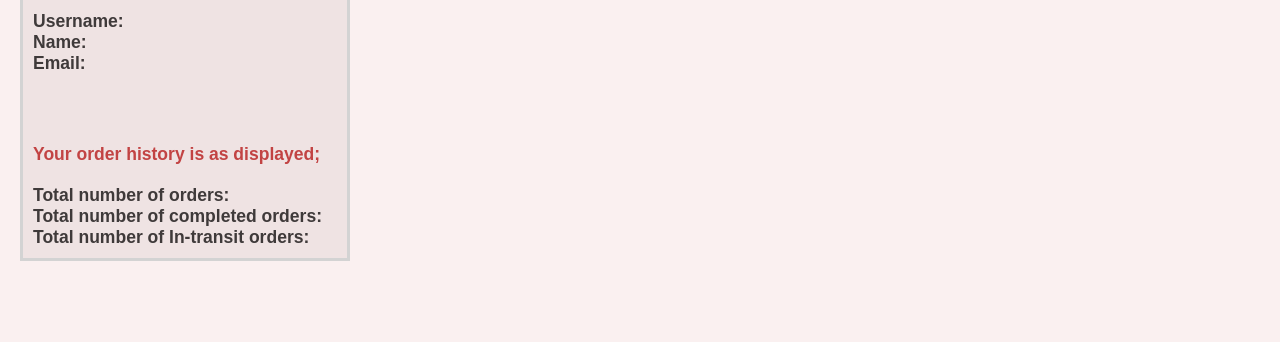
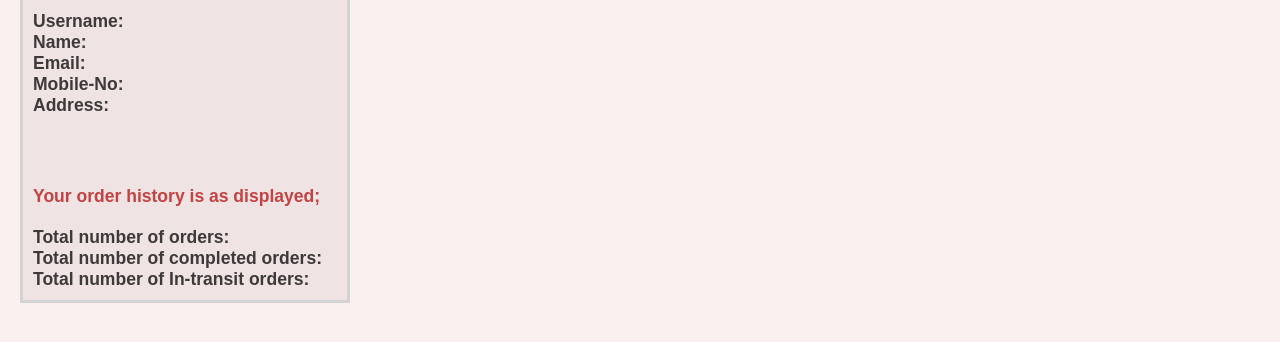
Before and after one commit to primus02/sendit-vanilla-frontend, a plain HTML site: page profile.html in a window 1280 px wide. Shown: the part 118-460 px from the top of the page. Drawn offline with Linux system fonts and the light colour scheme; no server answers.

Commit message:
Update profile.html

```diff
--- a/profile.html
+++ b/profile.html
@@ -26,6 +26,8 @@
                    <h3><label>Username: </label> <span class="username"></span></h3>
                    <h3><label>Name: </label><span class="name"></span></h3>
                    <h3><label>Email: </label> <span class="email"></span></h3>
+				   <h3><label>Mobile-No: </label> <span class="mobile"></span></h3>
+				   <h3><label>Address: </label> <span class="address"></span></h3>
                </div>
            </header>
 
```
